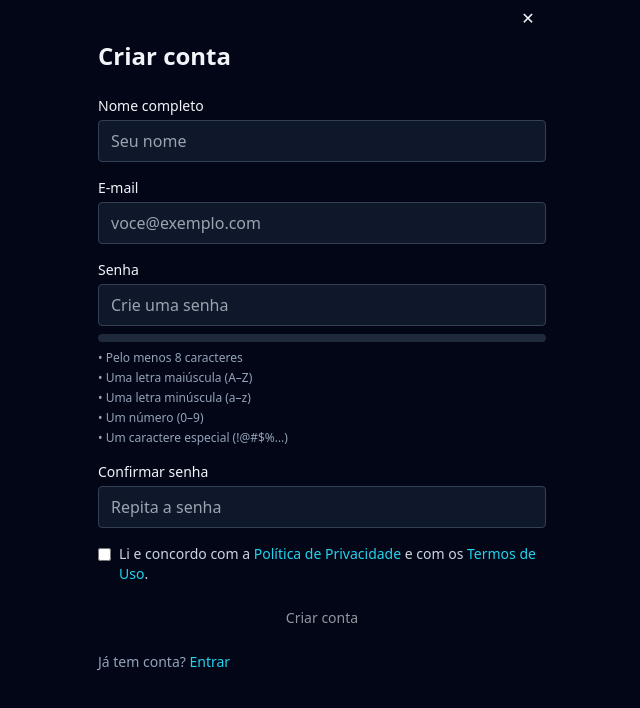
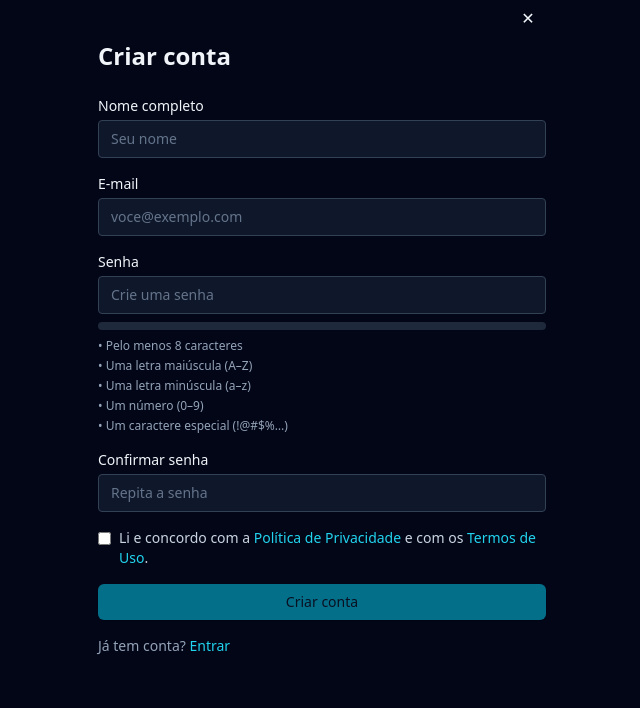
Before and after one commit to Leonardo-Santos-oficial/E-ecommerce-de-nicho, a Next.js app: page /signup in a window 1280 px wide. Shown: the top 708 px of the page, without its empty margins (318-958 px from the left). Built offline with nearby package versions, Linux system fonts and the light colour scheme; no server answers.

Commit message:
style(auth): login & signup theme

```diff
--- a/src/pages/login.tsx
+++ b/src/pages/login.tsx
@@ -3,6 +3,7 @@ import Link from 'next/link'
 import { FormEvent, useState } from 'react'
 import { absoluteUrl } from '../utils/seo'
 import { useRouter } from 'next/router'
+import { inputBase } from '@/components/form/styles'
 
 export default function LoginPage() {
   const router = useRouter()
@@ -17,7 +18,7 @@ export default function LoginPage() {
     setLoading(true)
     try {
       // Placeholder auth flow
-      await new Promise(res => setTimeout(res, 600))
+      await new Promise((res) => setTimeout(res, 600))
       // No-op: integrate with real auth provider later
       alert('Login simulado com sucesso. Integre com seu provedor de autenticação.')
     } catch (err: any) {
@@ -28,7 +29,8 @@ export default function LoginPage() {
   }
 
   const title = 'Entrar | DevWear'
-  const description = 'Acesse sua conta para acompanhar pedidos e finalizar compras com mais rapidez.'
+  const description =
+    'Acesse sua conta para acompanhar pedidos e finalizar compras com mais rapidez.'
 
   return (
     <>
@@ -63,40 +65,58 @@ export default function LoginPage() {
         <h1 className="text-2xl font-semibold mb-6">Entrar</h1>
         <form onSubmit={onSubmit} className="space-y-4" aria-label="Formulário de login">
           <div>
-            <label htmlFor="email" className="block text-sm mb-1">E-mail</label>
+            <label htmlFor="email" className="block text-sm mb-1">
+              E-mail
+            </label>
             <input
               id="email"
               type="email"
               autoComplete="email"
               required
               value={email}
-              onChange={e => setEmail(e.target.value)}
-              className="w-full rounded border border-slate-700 bg-slate-900 px-3 py-2 focus:outline-none focus:ring-2 focus:ring-cyan-500"
+              onChange={(e) => setEmail(e.target.value)}
+              className={inputBase}
               placeholder="voce@exemplo.com"
             />
           </div>
           <div>
-            <label htmlFor="password" className="block text-sm mb-1">Senha</label>
+            <label htmlFor="password" className="block text-sm mb-1">
+              Senha
+            </label>
             <input
               id="password"
               type="password"
               autoComplete="current-password"
               required
               value={password}
-              onChange={e => setPassword(e.target.value)}
-              className="w-full rounded border border-slate-700 bg-slate-900 px-3 py-2 focus:outline-none focus:ring-2 focus:ring-cyan-500"
+              onChange={(e) => setPassword(e.target.value)}
+              className={inputBase}
               placeholder="Sua senha"
             />
           </div>
-          {error && <p role="alert" className="text-red-400 text-sm">{error}</p>}
-          <button type="submit" className="btn w-full disabled:opacity-60 disabled:cursor-not-allowed" disabled={loading}>
+          {error && (
+            <p role="alert" className="text-red-400 text-sm">
+              {error}
+            </p>
+          )}
+          <button
+            type="submit"
+            className="btn btn-primary w-full disabled:opacity-60 disabled:cursor-not-allowed"
+            disabled={loading}
+          >
             {loading ? 'Entrando…' : 'Entrar'}
           </button>
         </form>
-        <p className="text-sm text-slate-400 mt-4">
-          Novo por aqui?{' '}
-          <Link className="text-cyan-400 hover:underline" href="/signup">Crie sua conta</Link>
-        </p>
+        <div className="mt-6 space-y-3">
+          <p className="text-xs text-slate-500 text-center">ou</p>
+          <Link
+            className="btn btn-secondary w-full text-center"
+            href="/signup"
+            aria-label="Criar nova conta"
+          >
+            Criar conta
+          </Link>
+        </div>
       </div>
     </>
   )
--- a/src/pages/signup.tsx
+++ b/src/pages/signup.tsx
@@ -3,6 +3,7 @@ import Link from 'next/link'
 import { FormEvent, useMemo, useState } from 'react'
 import { useRouter } from 'next/router'
 import { absoluteUrl } from '../utils/seo'
+import { inputBase } from '@/components/form/styles'
 
 export default function SignupPage() {
   const router = useRouter()
@@ -50,7 +51,7 @@ export default function SignupPage() {
     setLoading(true)
     try {
       // Placeholder de criação de conta
-      await new Promise(res => setTimeout(res, 700))
+      await new Promise((res) => setTimeout(res, 700))
       alert('Cadastro simulado com sucesso. Integre com seu backend/provedor de autenticação.')
     } catch (err: any) {
       setError('Não foi possível criar a conta. Tente novamente.')
@@ -60,7 +61,8 @@ export default function SignupPage() {
   }
 
   const title = 'Criar conta | DevWear'
-  const description = 'Crie sua conta para comprar mais rápido, acompanhar pedidos e receber novidades.'
+  const description =
+    'Crie sua conta para comprar mais rápido, acompanhar pedidos e receber novidades.'
 
   return (
     <>
@@ -95,33 +97,39 @@ export default function SignupPage() {
         <h1 className="text-2xl font-semibold mb-6">Criar conta</h1>
         <form onSubmit={onSubmit} className="space-y-4" aria-label="Formulário de cadastro">
           <div>
-            <label htmlFor="name" className="block text-sm mb-1">Nome completo</label>
+            <label htmlFor="name" className="block text-sm mb-1">
+              Nome completo
+            </label>
             <input
               id="name"
               type="text"
               autoComplete="name"
               required
               value={name}
-              onChange={e => setName(e.target.value)}
-              className="w-full rounded border border-slate-700 bg-slate-900 px-3 py-2 focus:outline-none focus:ring-2 focus:ring-cyan-500"
+              onChange={(e) => setName(e.target.value)}
+              className={inputBase}
               placeholder="Seu nome"
             />
           </div>
           <div>
-            <label htmlFor="email" className="block text-sm mb-1">E-mail</label>
+            <label htmlFor="email" className="block text-sm mb-1">
+              E-mail
+            </label>
             <input
               id="email"
               type="email"
               autoComplete="email"
               required
               value={email}
-              onChange={e => setEmail(e.target.value)}
-              className="w-full rounded border border-slate-700 bg-slate-900 px-3 py-2 focus:outline-none focus:ring-2 focus:ring-cyan-500"
+              onChange={(e) => setEmail(e.target.value)}
+              className={inputBase}
               placeholder="voce@exemplo.com"
             />
           </div>
           <div>
-            <label htmlFor="password" className="block text-sm mb-1">Senha</label>
+            <label htmlFor="password" className="block text-sm mb-1">
+              Senha
+            </label>
             <input
               id="password"
               type="password"
@@ -129,9 +137,10 @@ export default function SignupPage() {
               required
               minLength={8}
               value={password}
-              onChange={e => setPassword(e.target.value)}
-              className="w-full rounded border border-slate-700 bg-slate-900 px-3 py-2 focus:outline-none focus:ring-2 focus:ring-cyan-500"
+              onChange={(e) => setPassword(e.target.value)}
+              className={inputBase}
               placeholder="Crie uma senha"
+              aria-describedby="password-help"
             />
             <div className="mt-2" aria-live="polite" id="password-help">
               <div className="h-2 w-full bg-slate-800 rounded">
@@ -141,28 +150,42 @@ export default function SignupPage() {
                 />
               </div>
               <ul className="mt-2 space-y-1 text-xs">
-                <li className={passwordChecks.len ? 'text-lime-400' : 'text-slate-400'}>• Pelo menos 8 caracteres</li>
-                <li className={passwordChecks.upper ? 'text-lime-400' : 'text-slate-400'}>• Uma letra maiúscula (A–Z)</li>
-                <li className={passwordChecks.lower ? 'text-lime-400' : 'text-slate-400'}>• Uma letra minúscula (a–z)</li>
-                <li className={passwordChecks.number ? 'text-lime-400' : 'text-slate-400'}>• Um número (0–9)</li>
-                <li className={passwordChecks.special ? 'text-lime-400' : 'text-slate-400'}>• Um caractere especial (!@#$%…)</li>
+                <li className={passwordChecks.len ? 'text-lime-400' : 'text-slate-400'}>
+                  • Pelo menos 8 caracteres
+                </li>
+                <li className={passwordChecks.upper ? 'text-lime-400' : 'text-slate-400'}>
+                  • Uma letra maiúscula (A–Z)
+                </li>
+                <li className={passwordChecks.lower ? 'text-lime-400' : 'text-slate-400'}>
+                  • Uma letra minúscula (a–z)
+                </li>
+                <li className={passwordChecks.number ? 'text-lime-400' : 'text-slate-400'}>
+                  • Um número (0–9)
+                </li>
+                <li className={passwordChecks.special ? 'text-lime-400' : 'text-slate-400'}>
+                  • Um caractere especial (!@#$%…)
+                </li>
               </ul>
             </div>
           </div>
           <div>
-            <label htmlFor="confirm" className="block text-sm mb-1">Confirmar senha</label>
+            <label htmlFor="confirm" className="block text-sm mb-1">
+              Confirmar senha
+            </label>
             <input
               id="confirm"
               type="password"
               autoComplete="new-password"
               required
               value={confirm}
-              onChange={e => setConfirm(e.target.value)}
-              className="w-full rounded border border-slate-700 bg-slate-900 px-3 py-2 focus:outline-none focus:ring-2 focus:ring-cyan-500"
+              onChange={(e) => setConfirm(e.target.value)}
+              className={inputBase}
               placeholder="Repita a senha"
             />
             {!isMatch && confirm.length > 0 && (
-              <p className="text-xs text-red-400 mt-1" role="alert">As senhas não coincidem.</p>
+              <p className="text-xs text-red-400 mt-1" role="alert">
+                As senhas não coincidem.
+              </p>
             )}
           </div>
           <div className="flex items-start gap-2">
@@ -170,22 +193,44 @@ export default function SignupPage() {
               id="accept"
               type="checkbox"
               checked={accepted}
-              onChange={e => setAccepted(e.target.checked)}
+              onChange={(e) => setAccepted(e.target.checked)}
               className="mt-1"
               required
             />
             <label htmlFor="accept" className="text-sm text-slate-300">
-              Li e concordo com a <Link className="text-cyan-400 hover:underline" href="/politicas/privacidade" target="_blank">Política de Privacidade</Link> e com os <Link className="text-cyan-400 hover:underline" href="/termos-de-uso" target="_blank">Termos de Uso</Link>.
+              Li e concordo com a{' '}
+              <Link
+                className="text-cyan-400 hover:underline"
+                href="/politicas/privacidade"
+                target="_blank"
+              >
+                Política de Privacidade
+              </Link>{' '}
+              e com os{' '}
+              <Link className="text-cyan-400 hover:underline" href="/termos-de-uso" target="_blank">
+                Termos de Uso
+              </Link>
+              .
             </label>
           </div>
-          {error && <p role="alert" className="text-red-400 text-sm">{error}</p>}
-          <button type="submit" className="btn w-full disabled:opacity-60 disabled:cursor-not-allowed" disabled={!canSubmit}>
+          {error && (
+            <p role="alert" className="text-red-400 text-sm">
+              {error}
+            </p>
+          )}
+          <button
+            type="submit"
+            className="btn btn-primary w-full disabled:opacity-60 disabled:cursor-not-allowed"
+            disabled={!canSubmit}
+          >
             {loading ? 'Criando…' : 'Criar conta'}
           </button>
         </form>
         <p className="text-sm text-slate-400 mt-4">
           Já tem conta?{' '}
-          <Link className="text-cyan-400 hover:underline" href="/login">Entrar</Link>
+          <Link className="text-cyan-400 hover:underline" href="/login">
+            Entrar
+          </Link>
         </p>
       </div>
     </>
```
